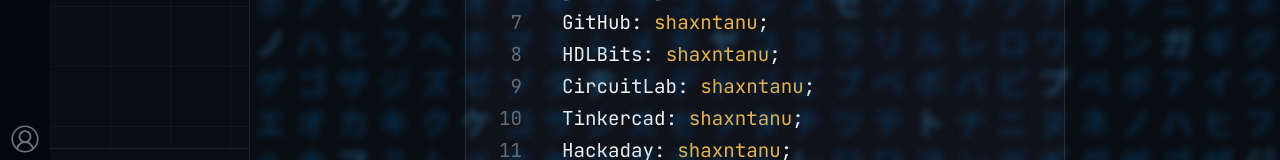
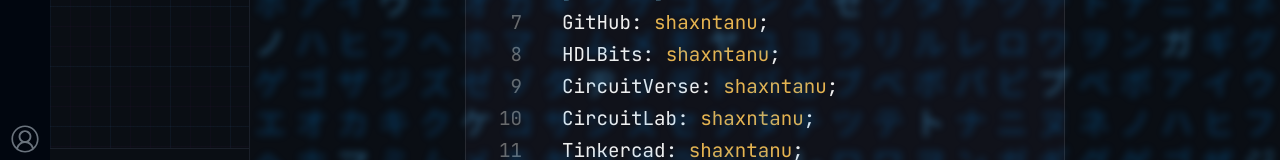
Before and after one commit to shaxntanu/VSCode-Portfolio, a Next.js app: page /contact in a window 1280 px wide. Shown: the part 564-724 px from the top of the page. Built offline with nearby package versions, Linux system fonts and the light colour scheme; no server answers; a web font is replaced by a local one.

Commit message:
feat: add CircuitVerse profile to Engineering section - Added CircuitVerse profile link in Engineering category - Link: https://circuitverse.org/users/444204 - Positioned between HDLBits and CircuitLab (digital logic design platforms)

```diff
--- a/components/ContactCode.tsx
+++ b/components/ContactCode.tsx
@@ -28,6 +28,11 @@ const contactCategories = [
         social: 'HDLBits',
         link: 'shaxntanu',
         href: 'https://hdlbits.01xz.net/wiki/Special:VlgStats/DDA5C05FACCB04C3',
+      },
+      {
+        social: 'CircuitVerse',
+        link: 'shaxntanu',
+        href: 'https://circuitverse.org/users/444204',
       },
       {
         social: 'CircuitLab',
```
